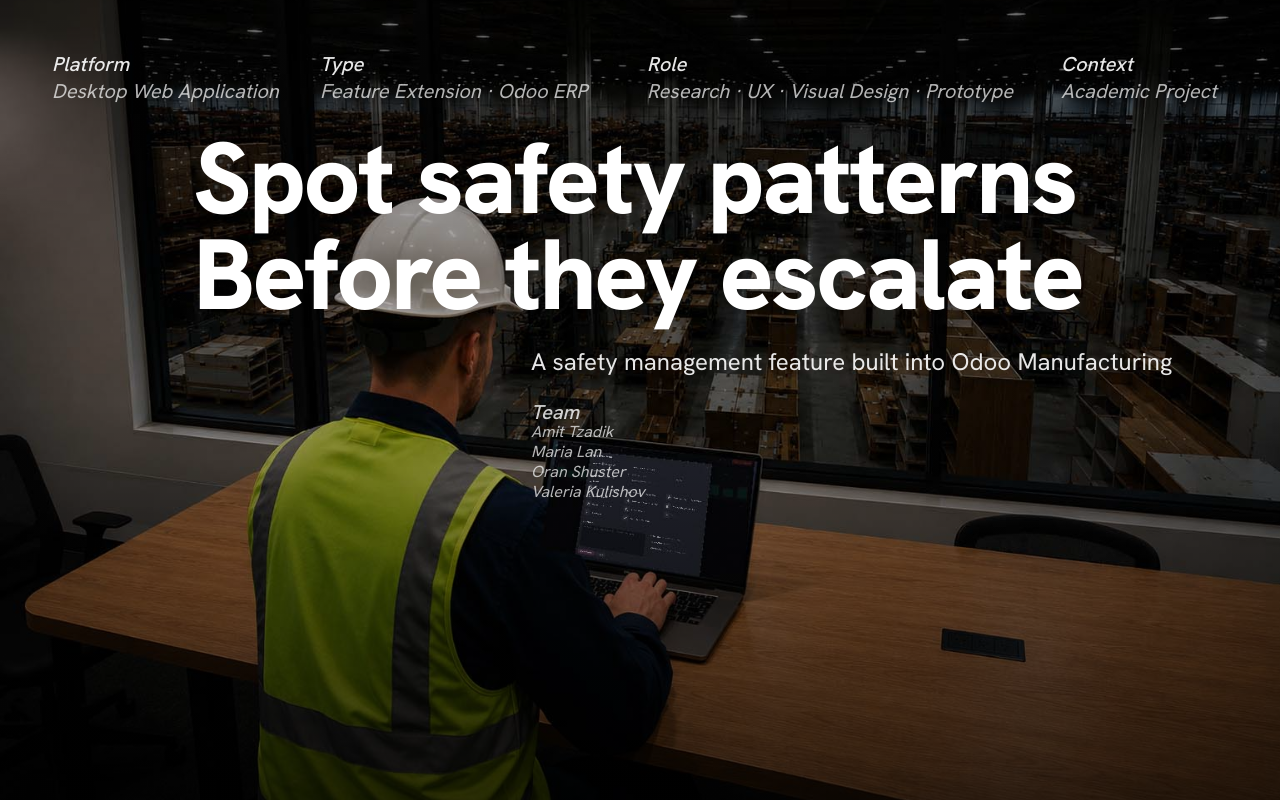
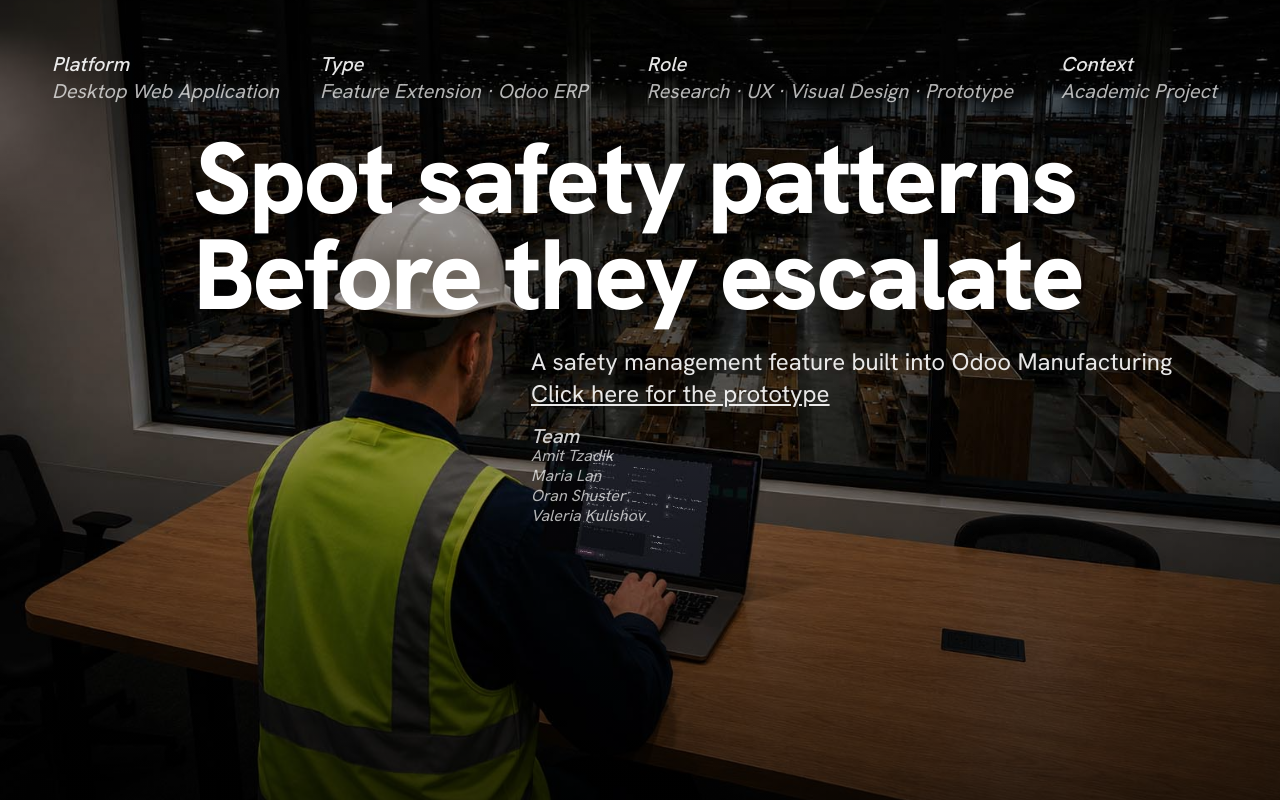
Before and after one commit to shadrinmaria-bot/Odoo-casestudy, a Next.js app: page / in a window 1280 px wide. Shown: the top 800 px of the page. Built offline with nearby package versions, Linux system fonts and the light colour scheme.

Commit message:
Add Figma prototype link to hero

```diff
--- a/components/Hero.tsx
+++ b/components/Hero.tsx
@@ -88,7 +88,15 @@ export default function Hero() {
             <p className="text-lg font-normal text-white/90 md:text-xl xl:whitespace-nowrap xl:text-[24px] xl:leading-8">
               {hero.kicker}
             </p>
-            <div className="mt-6">
+            <a
+              href={hero.prototype.href}
+              target="_blank"
+              rel="noreferrer"
+              className="block text-lg font-normal text-white/90 underline underline-offset-2 md:text-xl xl:text-[24px] xl:leading-8"
+            >
+              {hero.prototype.label}
+            </a>
+            <div className="mt-4">
               <p className="font-display text-sm italic text-white/80 md:text-base md:font-medium xl:text-[20px] xl:leading-5">
                 {hero.team.label}
               </p>
--- a/lib/content.ts
+++ b/lib/content.ts
@@ -26,6 +26,10 @@ export const hero = {
     members: ["Amit Tzadik", "Maria Lan", "Oran Shuster", "Valeria Kulishov"],
   },
   kicker: "A safety management feature built into Odoo Manufacturing", // (verbatim)
+  prototype: {
+    label: "Click here for the prototype",
+    href: "https://www.figma.com/proto/QcaoFAFQf9WoPfqZxpwJ18/Odoo-Manufacturing-Safety-Case-Study?node-id=8-47",
+  },
   headlineLine1: "Spot safety patterns", // (verbatim)
   headlineLine2: "Before they escalate", // (verbatim)
   image: {
```
